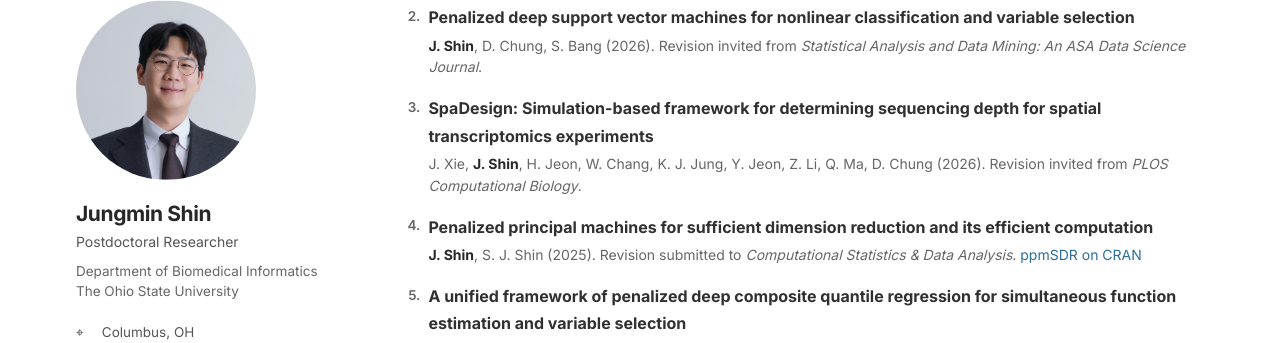
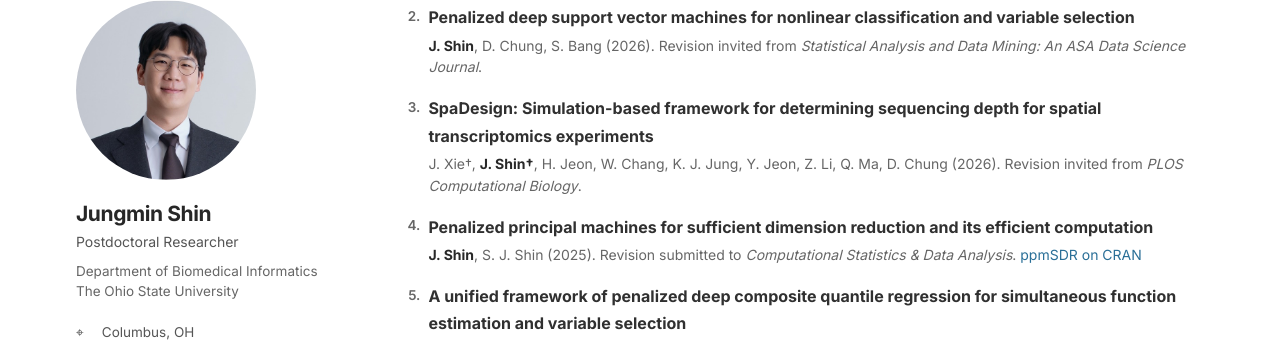
Before and after one commit to c16267/c16267.github.io, a Jekyll site: the page built from research.md, in a window 1280 px wide and 900 px high, scrolled down 1180 px. Shown: the part 105-448 px from the top of the window. Built offline with Jekyll 4.4.1, drawn with Linux system fonts in a browser that asks for light colours.

```diff
--- a/research.md
+++ b/research.md
@@ -37,7 +37,7 @@
 <ol class="pub-list compact">
   <li><div class="pub-title">spaCraft: Calibrated power analysis and sample-size planning for multi-sample spatial transcriptomics</div><div class="pub-meta"><strong>J. Shin</strong>, J. Xie, X. Jin, Q. Ma, D. Chung (2026). Under review at <em>Nature Methods</em>. Preprint: <a href="https://doi.org/10.64898/2026.09.04.749534"><em>bioRxiv</em>, doi:10.64898/2026.09.04.749534</a> &middot; <a href="https://github.com/c16267/spaCraft">GitHub</a></div></li>
   <li><div class="pub-title">Penalized deep support vector machines for nonlinear classification and variable selection</div><div class="pub-meta"><strong>J. Shin</strong>, D. Chung, S. Bang (2026). Revision invited from <em>Statistical Analysis and Data Mining: An ASA Data Science Journal</em>.</div></li>
-  <li><div class="pub-title">SpaDesign: Simulation-based framework for determining sequencing depth for spatial transcriptomics experiments</div><div class="pub-meta">J. Xie, <strong>J. Shin</strong>, H. Jeon, W. Chang, K. J. Jung, Y. Jeon, Z. Li, Q. Ma, D. Chung (2026). Revision invited from <em>PLOS Computational Biology</em>.</div></li>
+  <li><div class="pub-title">SpaDesign: Simulation-based framework for determining sequencing depth for spatial transcriptomics experiments</div><div class="pub-meta">J. Xie†, <strong>J. Shin†</strong>, H. Jeon, W. Chang, K. J. Jung, Y. Jeon, Z. Li, Q. Ma, D. Chung (2026). Revision invited from <em>PLOS Computational Biology</em>.</div></li>
   <li><div class="pub-title">Penalized principal machines for sufficient dimension reduction and its efficient computation</div><div class="pub-meta"><strong>J. Shin</strong>, S. J. Shin (2025). Revision submitted to <em>Computational Statistics & Data Analysis</em>. <a href="https://cran.r-project.org/web/packages/ppmSDR/index.html">ppmSDR on CRAN</a></div></li>
   <li><div class="pub-title">A unified framework of penalized deep composite quantile regression for simultaneous function estimation and variable selection</div><div class="pub-meta"><strong>J. Shin</strong>, D. Chung, S. J. Shin, S. Bang (2025). Under review at <em>Statistics and Computing</em>.</div></li>
 </ol>
```
